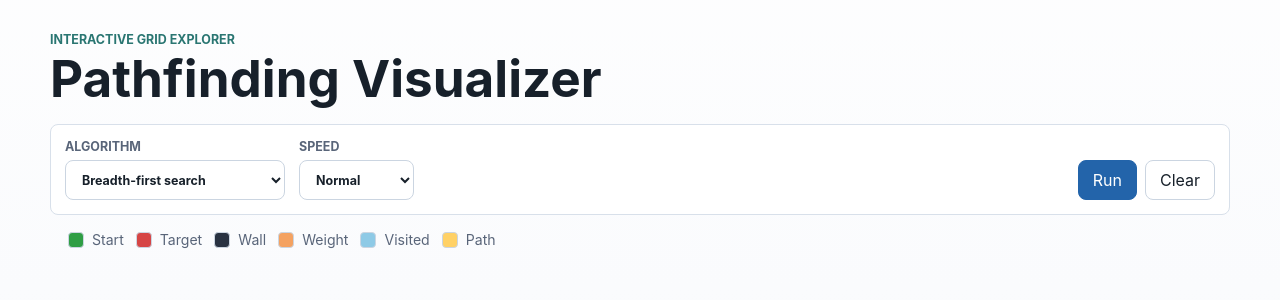
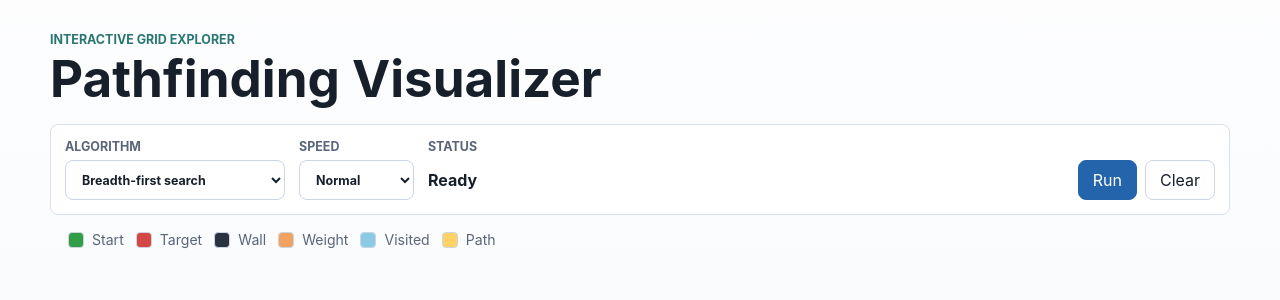
Before and after one commit to edselleighton/pathfinding-visualizer, a React (Vite) app: page / in a window 1280 px wide. Shown: the top 300 px of the page. Built offline with nearby package versions, Linux system fonts and the light colour scheme.

Commit message:
Add toolbar status

```diff
--- a/src/components/Toolbar.jsx
+++ b/src/components/Toolbar.jsx
@@ -21,6 +21,11 @@ export default function Toolbar() {
         </select>
       </label>
 
+      <div className="toolbar-status" aria-label="Visualizer status">
+        <span className="toolbar-status-label">Status</span>
+        <strong>Ready</strong>
+      </div>
+
       <div className="toolbar-actions" aria-label="Grid actions">
         <button type="button" className="primary-button" disabled>
           Run
--- a/src/styles.css
+++ b/src/styles.css
@@ -128,6 +128,25 @@ h2 {
   font-size: 0.78rem;
   font-weight: 700;
   text-transform: uppercase;
+}
+
+.toolbar-status {
+  display: grid;
+  gap: 6px;
+  min-width: 72px;
+}
+
+.toolbar-status-label {
+  color: var(--muted-text);
+  font-size: 0.78rem;
+  font-weight: 700;
+  text-transform: uppercase;
+}
+
+.toolbar-status strong {
+  min-height: 40px;
+  display: flex;
+  align-items: center;
 }
 
 .toolbar-actions {
```
